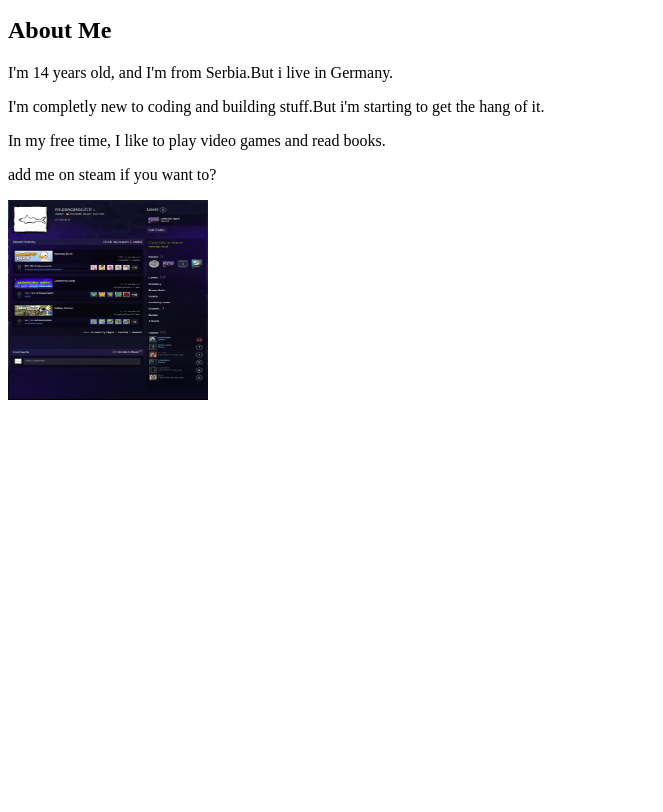
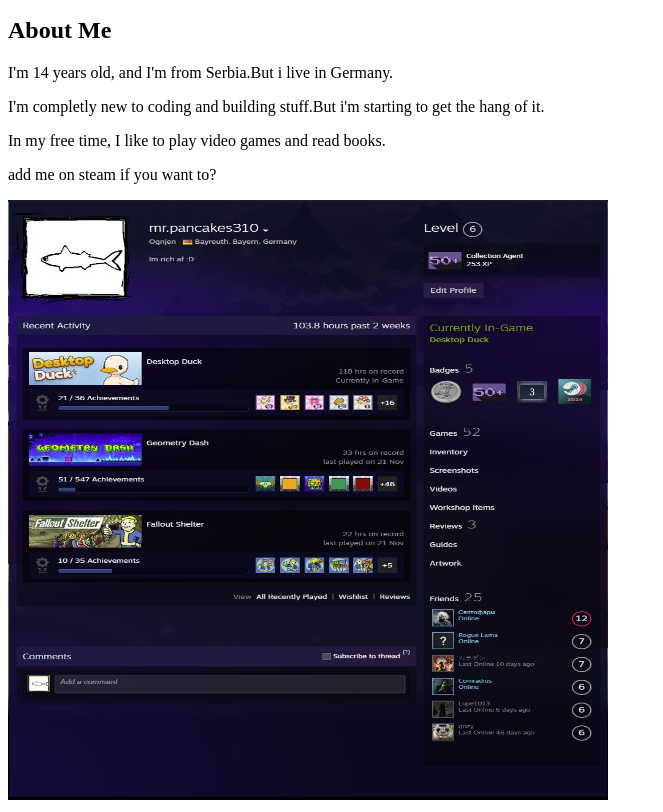
Before and after one commit to mrpancakes310-hub/my-portfolio, a plain HTML site: page index.html in a window 1280 px wide. Shown: the part 101-913 px from the top of the page, without its empty margins (0-663 px from the left). Before the commit the page ends 800 px from the top, so only its background shows below. Drawn offline with Linux system fonts and the light colour scheme.

Commit message:
Made the image readable

```diff
--- a/index.html
+++ b/index.html
@@ -11,7 +11,7 @@
 		<p>I'm completly new to coding and building stuff.But i'm starting to get the hang of it.</p>
 	<p>In my free time, I like to play video games and read books.</p>
 <p>add me on steam if you want to? </p></body>
-<img src="MySteam.jpg" alt="My Steam Profile" width="200" height="200">
+<img src="MySteam.jpg" alt="My Steam Profile" width="600" height="600">
 
 
 
```
